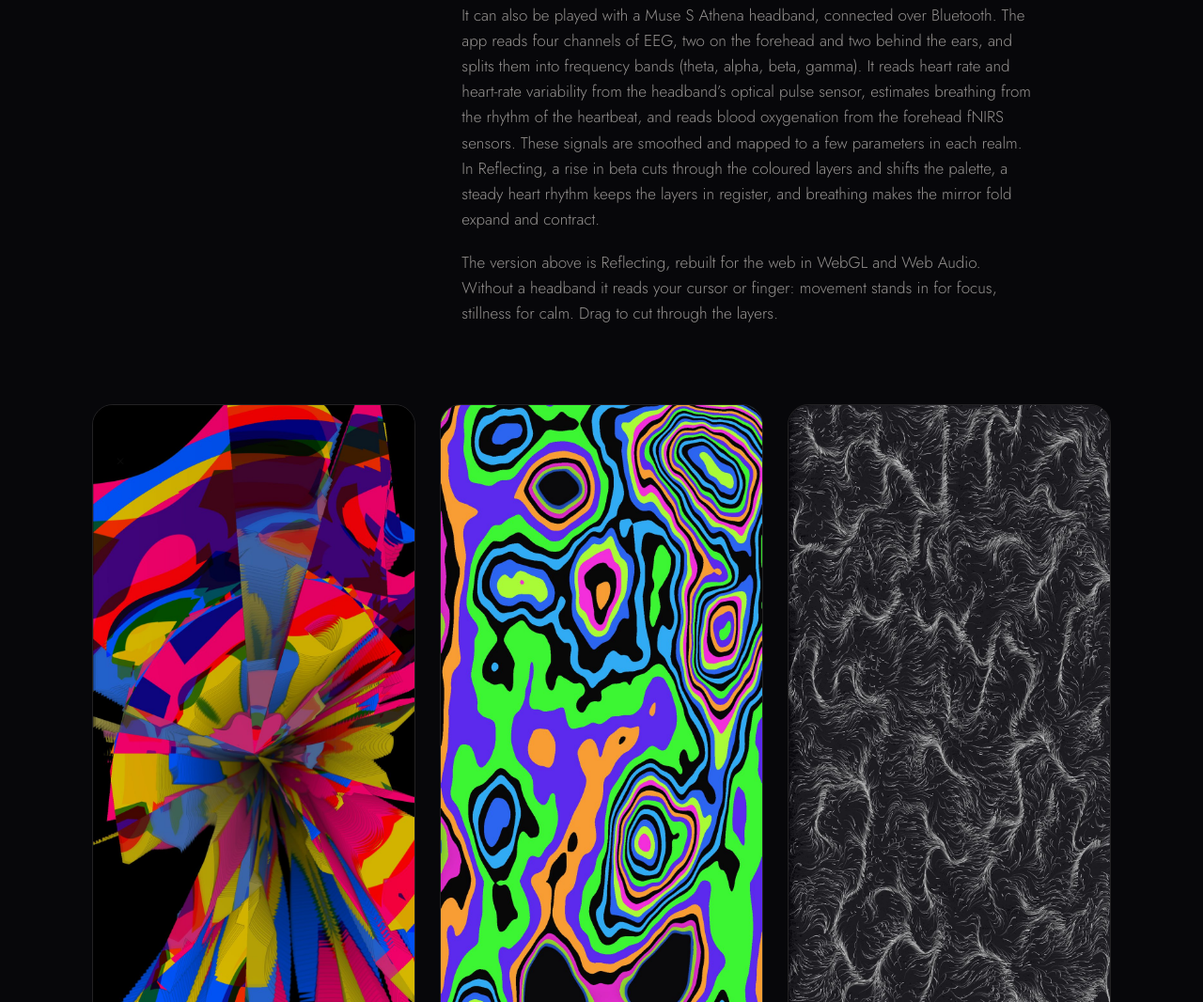
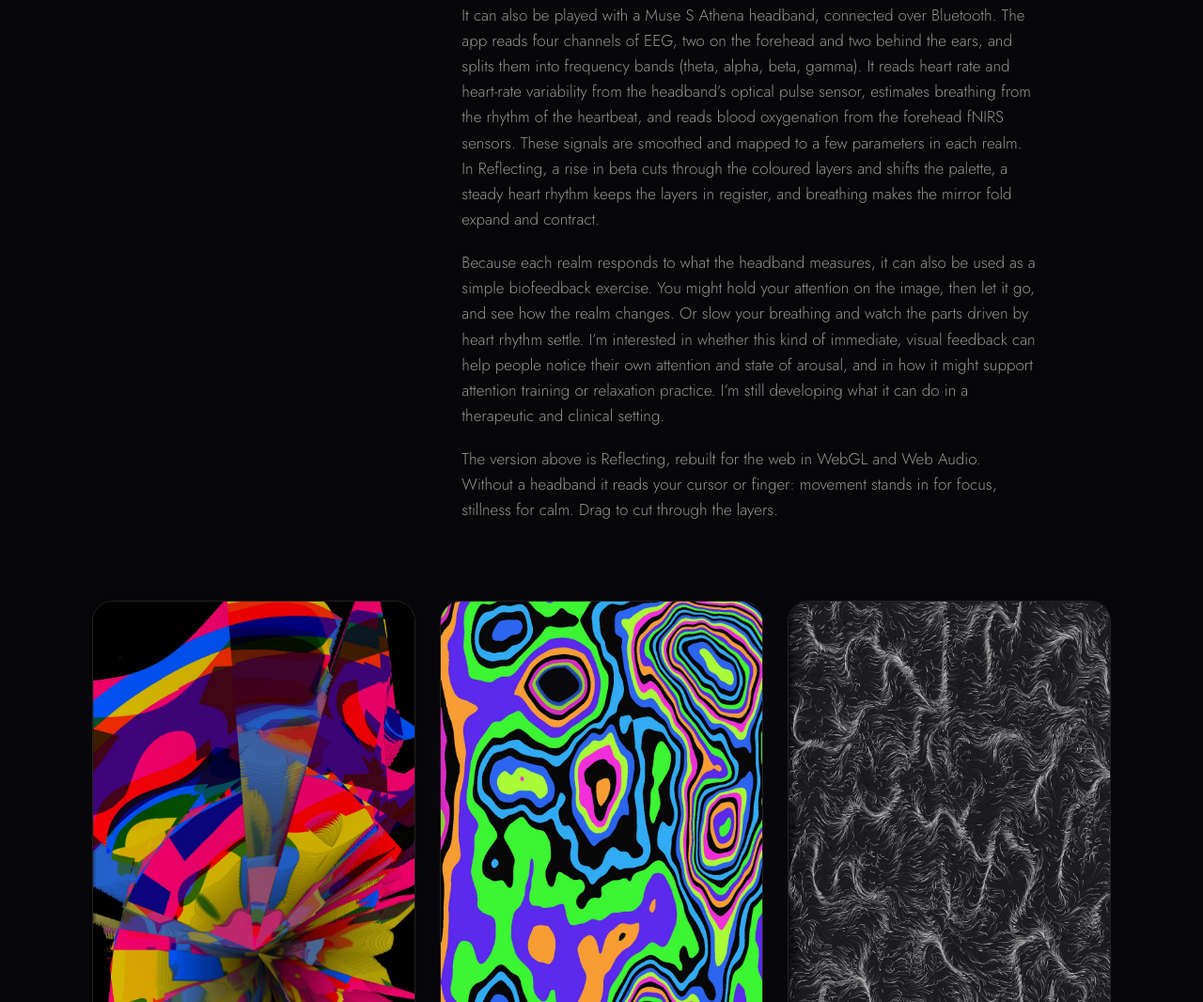
Before and after one commit to eamonjbrown/eamonbrown.com, a plain HTML site: page aumara-realms.html in a window 1280 px wide. Shown: the part 1264-2330 px from the top of the page at 94% size. Drawn offline with Linux system fonts and the light colour scheme.

Commit message:
Aumara Realms: add a modest paragraph on biofeedback / attention practice
Co-Authored-By: Claude Opus 5.5 <noreply@anthropic.com>
Claude-Session: https://claude.ai/code/session_01PBQ1eLSL8eVFnZugpzjsiw

```diff
--- a/aumara-realms.html
+++ b/aumara-realms.html
@@ -38,6 +38,7 @@
       <p>Each realm has its own visual system and its own sound engine. The graphics are Metal shaders and simulations; the sound is synthesized in code written for that realm, using granular clouds, formant-filtered pads, plucked-string and resonator models, filters and delay. Everything is computed live on the device. There are no recordings and no loops.</p>
       <p>A realm can be played by touch. Your finger cuts, stirs, paints or scatters, and the image and sound respond.</p>
       <p>It can also be played with a Muse S Athena headband, connected over Bluetooth. The app reads four channels of EEG, two on the forehead and two behind the ears, and splits them into frequency bands (theta, alpha, beta, gamma). It reads heart rate and heart-rate variability from the headband’s optical pulse sensor, estimates breathing from the rhythm of the heartbeat, and reads blood oxygenation from the forehead fNIRS sensors. These signals are smoothed and mapped to a few parameters in each realm. In Reflecting, a rise in beta cuts through the coloured layers and shifts the palette, a steady heart rhythm keeps the layers in register, and breathing makes the mirror fold expand and contract.</p>
+      <p>Because each realm responds to what the headband measures, it can also be used as a simple biofeedback exercise. You might hold your attention on the image, then let it go, and see how the realm changes. Or slow your breathing and watch the parts driven by heart rhythm settle. I’m interested in whether this kind of immediate, visual feedback can help people notice their own attention and state of arousal, and in how it might support attention training or relaxation practice. I’m still developing what it can do in a therapeutic and clinical setting.</p>
       <p>The version above is Reflecting, rebuilt for the web in WebGL and Web Audio. Without a headband it reads your cursor or finger: movement stands in for focus, stillness for calm. Drag to cut through the layers.</p>
     </div>
   </div>
```
